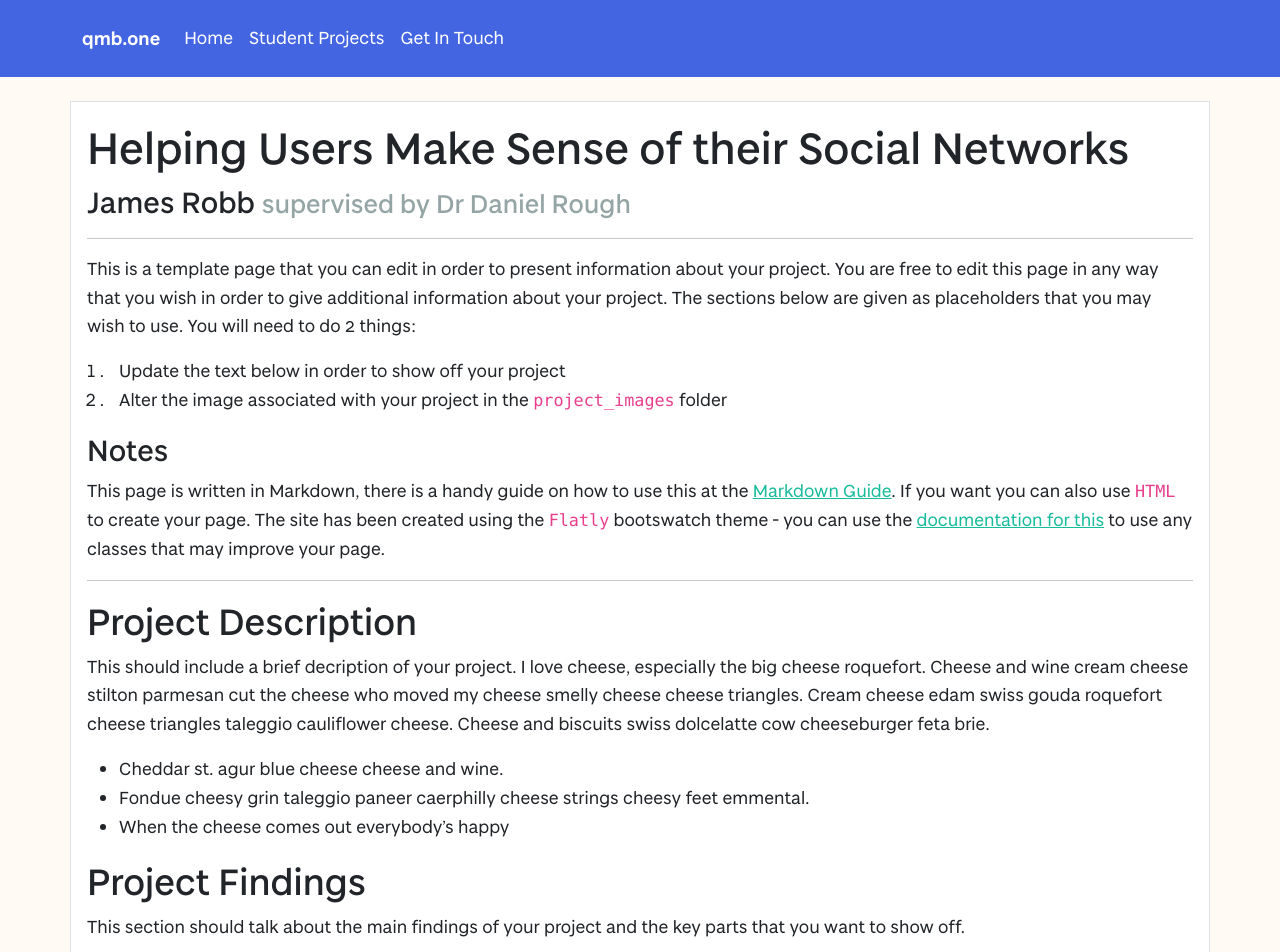
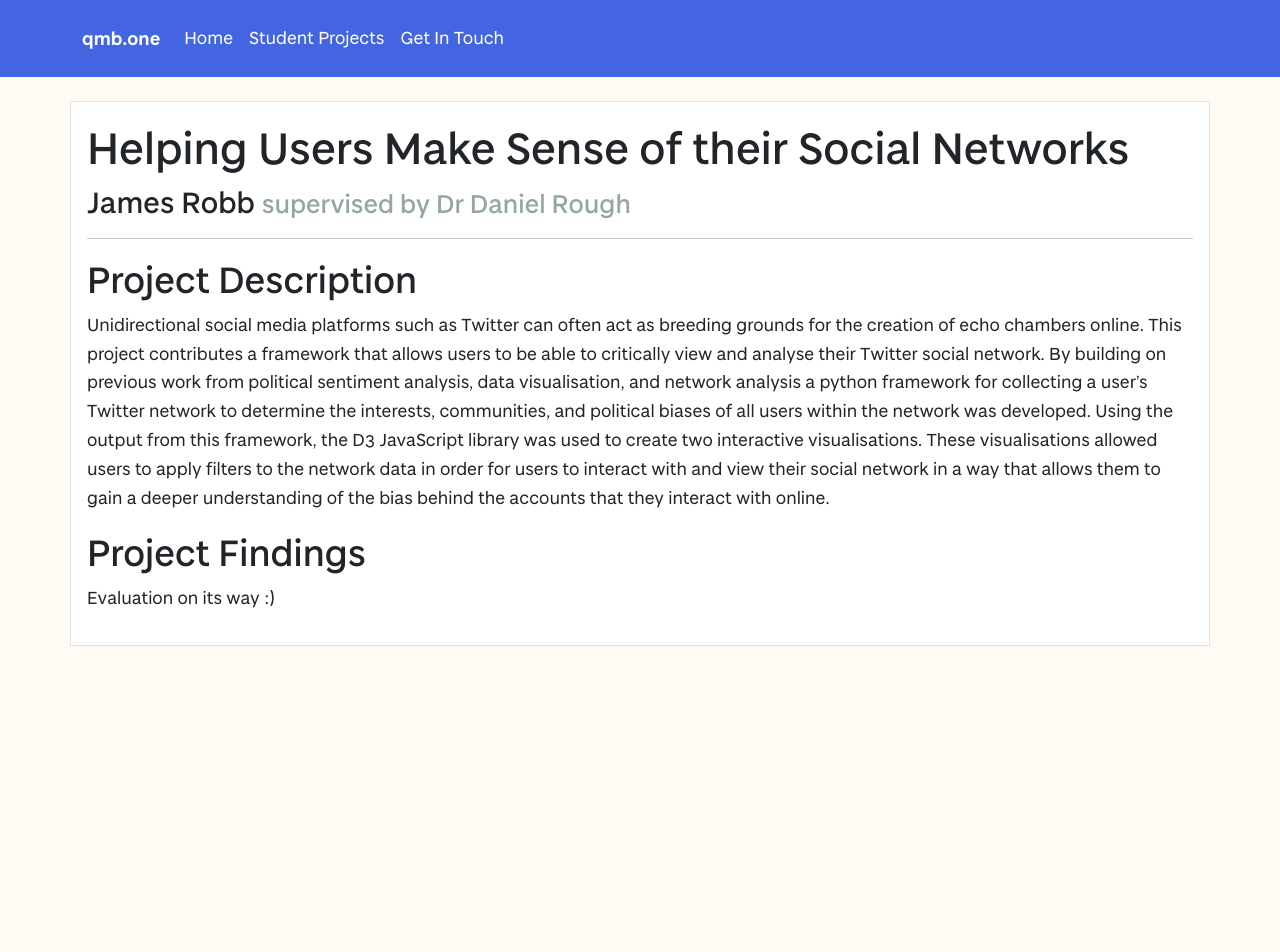
Before and after one commit to vivienprk/degree-show-2022, a Jekyll site: the page built from projects/JamesRobb.md, in a window 1280 px wide and 1400 px high. Shown: the top 952 px of the window. Built offline with Jekyll 4.4.1, drawn with Linux system fonts in a browser that asks for light colours; our own code applies the rules of GitHub Pages for plain Markdown files; some of the changed text lies outside the part shown.

Commit message:
James Robb Changes
Changes to fork :)

```diff
--- a/projects/JamesRobb.md
+++ b/projects/JamesRobb.md
@@ -3,34 +3,15 @@ layout: project
 studentName: "James Robb"
 supervisorName: "Dr Daniel Rough"
 projectTitle: "Helping Users Make Sense of their Social Networks"
-projectImage: "sampleImage.jpg"
+projectImage: "JamesRobbCoverImage.png"
 
 ---
 
-This is a template page that you can edit in order to present information about your project. You are free to edit this page in any way that you wish in order to give additional information about your project. The sections below are given as placeholders that you may wish to use. You will need to do 2 things:
+## Project Description
+Unidirectional social media platforms such as Twitter can often act as breeding grounds for the creation of echo chambers online. This project contributes a framework that allows users to be able to critically view and analyse their Twitter social network. By building on previous work from political sentiment analysis, data visualisation, and network analysis a python framework for collecting a user’s Twitter network to determine the interests, communities, and political biases of all users within the network was developed.
+Using the output from this framework, the D3 JavaScript library was used to create two interactive visualisations. These visualisations allowed users to apply filters to the network data in order for users to interact with and view their social network in a way that allows them to gain a deeper understanding of the bias behind the accounts that they interact with online.
 
-1. Update the text below in order to show off your project
-2. Alter the image associated with your project in the `project_images` folder
 
-### Notes
-This page is written in Markdown, there is a handy guide on how to use this at the [Markdown Guide](https://www.markdownguide.org/cheat-sheet/). If you want you can also use `HTML` to create your page. The site has been created using the `Flatly` bootswatch theme - you can use the [documentation for this](https://bootswatch.com/flatly/) to use any classes that may improve your page.
-
-<hr>
-
-## Project Description
-This should include a brief decription of your project. I love cheese, especially the big cheese roquefort. Cheese and wine cream cheese stilton parmesan cut the cheese who moved my cheese smelly cheese cheese triangles. Cream cheese edam swiss gouda roquefort cheese triangles taleggio cauliflower cheese. Cheese and biscuits swiss dolcelatte cow cheeseburger feta brie.
-
-- Cheddar st. agur blue cheese cheese and wine.
-- Fondue cheesy grin taleggio paneer caerphilly cheese strings cheesy feet emmental.
-- When the cheese comes out everybody's happy
 
 ## Project Findings
-This section should talk about the main findings of your project and the key parts that you want to show off.
-
-## Project Media
-If you are really keen you can also create a video to demonstrate your project and embed this in the page. An example of a youTube video being embedded is below. You will want to change the width of this to be 100% and put the height as something around 500.
-
-
-<iframe width="100%" height="500" src="https://www.youtube.com/embed/YUEaupJk5AI" title="YouTube video player" frameborder="0" allow="accelerometer; autoplay; clipboard-write; encrypted-media; gyroscope; picture-in-picture" allowfullscreen></iframe>
-
-Cheddar st. agur blue cheese cheese and wine. Fondue cheesy grin taleggio paneer caerphilly cheese strings cheesy feet emmental. When the cheese comes out everybody's happy
+Evaluation on its way :)
```
Also changed, not shown: project_images/JamesRobbCoverImage.png (added).
